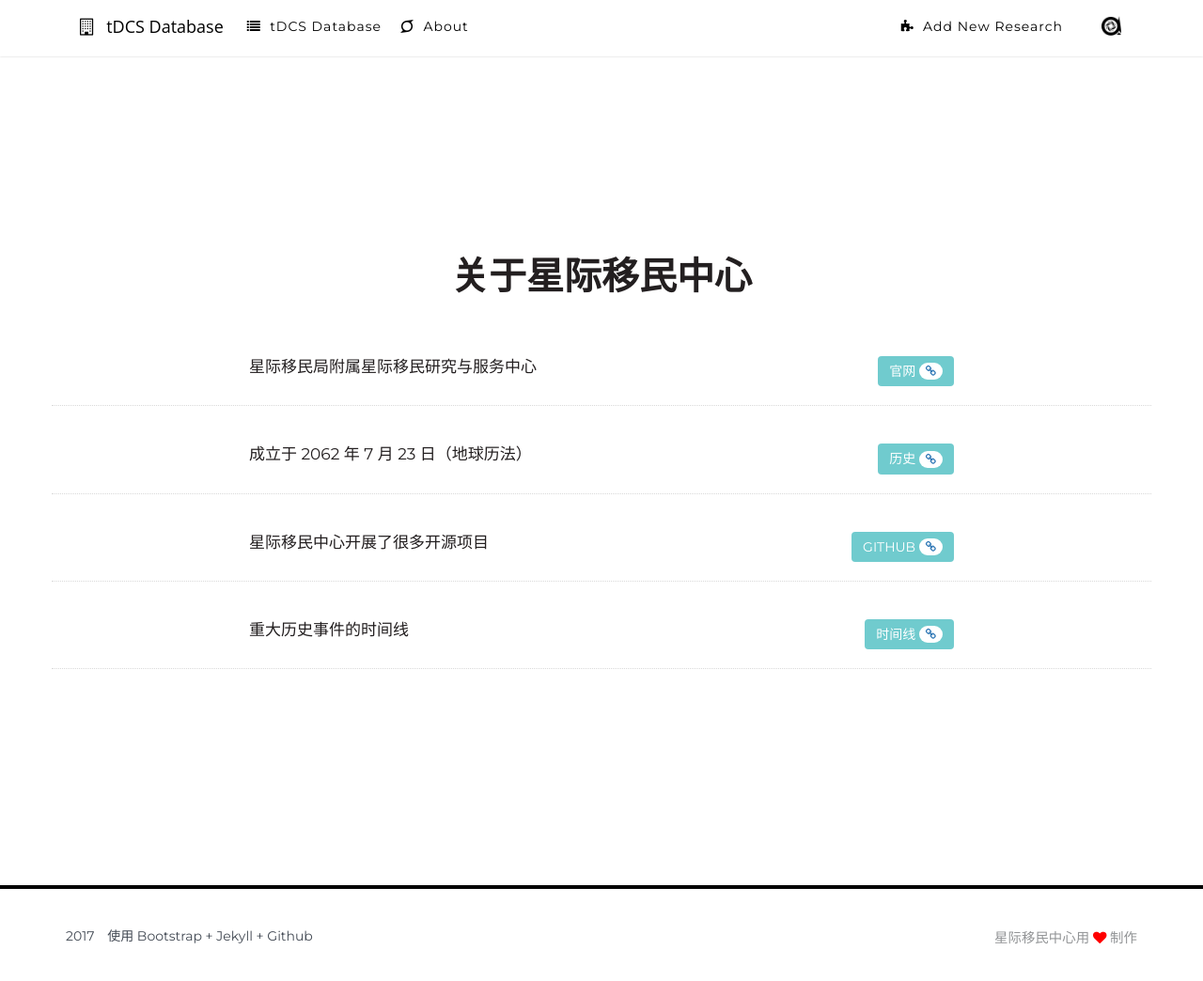
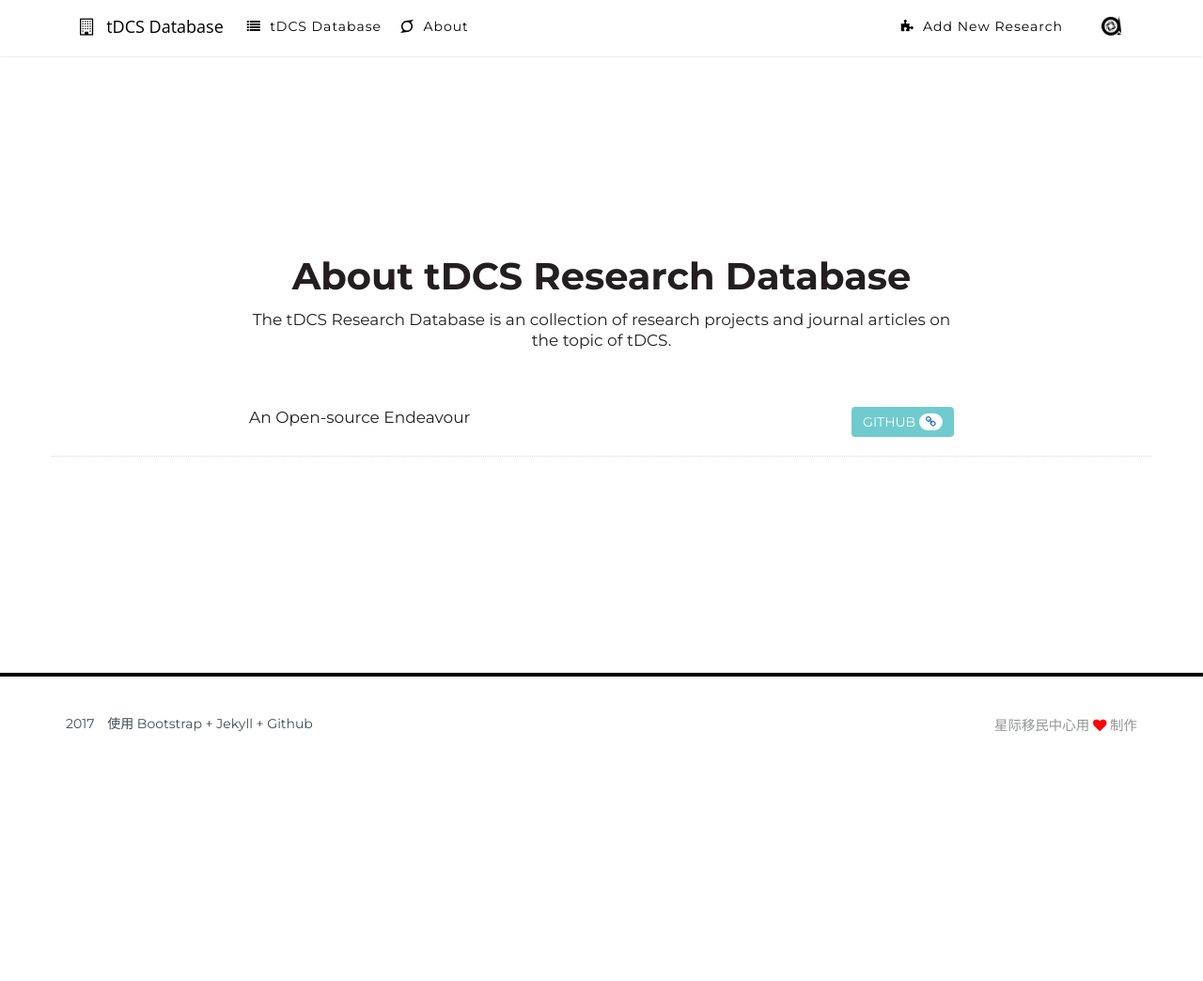
Before and after one commit to tdcs-db/tdcs-db.github.io, a Jekyll site: the page built from about.html, in a window 1280 px wide and 1076 px high. Shown: the top 1044 px of the window at 94% size. Built offline with Jekyll 4.4.1, drawn with Linux system fonts in a browser that asks for light colours; nearby versions of some CDN libraries.

Commit message:
update the database view

```diff
--- a/about.html
+++ b/about.html
@@ -1,5 +1,5 @@
 ---
-title: 关于星际移民中心 | 未来星际企业 | 星际移民中心
+title: About tDCS Research Database
 ---
 <!DOCTYPE html>
 <html lang="en">
@@ -20,39 +20,13 @@ title: 关于星际移民中心 | 未来星际企业 | 星际移民中心
    <div class="container">
       <div class="row margin-40">
         <div class="col-sm-8 col-sm-offset-2 text-center">
-          <h2 class="black">关于星际移民中心</h2>
+          <h2 class="black">About tDCS Research Database</h2>
           <!-- <p class="black"><a href="http://interimm.org" target="_blank"><span class="label label-info">官网 interimm.org</span></a>
           <a href="http://github.com/interimm" target="_blank"><span class="label label-info">InterImm@GitHub</span></a>
        </p> -->
-        </div>
-      </div>
-
-      <div class="row margin-30 about-container">
-       <div class="col-sm-10 col-sm-offset-1 col-md-8 col-md-offset-2 wow fadeInLeft" data-wow-delay="0.2s">
-
-          <small style="font-size:20%;"><a href="http://interimm.org" target="_blank" class="btn btn-primary pull-right" type="button">
-官网 <span class="badge"><i class="fa fa-link"></i></span>
-     </a></small>
-
-         <p class="black">星际移民局附属星际移民研究与服务中心</p>
-
-       </div>
-      </div>
-
-      <div class="row margin-30 about-container">
-        <div class="col-sm-10 col-sm-offset-1 col-md-8 col-md-offset-2 wow fadeInLeft" data-wow-delay="0.4s">
-
-           <small style="font-size:20%;"><a href="http://timeline.interimm.org/#42" target="_blank" class="btn btn-primary pull-right" type="button">
-历史 <span class="badge"><i class="fa fa-link"></i></span>
-      </a></small>
-          <p class="black">成立于 2062 年 7 月 23 日（地球历法）
-
-
-          </p>
-
-
-
-
+       <p class="black">
+       The tDCS Research Database is an collection of research projects and journal articles on the topic of tDCS.
+       </p>
         </div>
       </div>
 
@@ -60,25 +34,13 @@ title: 关于星际移民中心 | 未来星际企业 | 星际移民中心
 
       <div class="row margin-30 about-container">
         <div class="col-sm-10 col-sm-offset-1 col-md-8 col-md-offset-2 wow fadeInLeft" data-wow-delay="0.6s">
-           <small style="font-size:20%;"><a href="http://github.com/interimm" target="_blank" class="btn btn-primary pull-right" type="button">
+           <small style="font-size:20%;"><a href="http://github.com/tdcs-db" target="_blank" class="btn btn-primary pull-right" type="button">
 GitHub <span class="badge"><i class="fa fa-link"></i></span>
      </a></small>
-         <p class="black">星际移民中心开展了很多开源项目
+         <p class="black">An Open-source Endeavour
          </p>
         </div>
       </div>
-
-      <div class="row margin-30 about-container">
-        <div class="col-sm-10 col-sm-offset-1 col-md-8 col-md-offset-2 wow fadeInLeft" data-wow-delay="0.8s">
-           <small style="font-size:20%;"><a href="http://interimm.org/timeline" target="_blank" class="btn btn-primary pull-right" type="button">
-时间线 <span class="badge"><i class="fa fa-link"></i></span>
-     </a></small>
-         <p class="black">重大历史事件的时间线
-         </p>
-        </div>
-      </div>
-
-
 
 
    </div>
```
